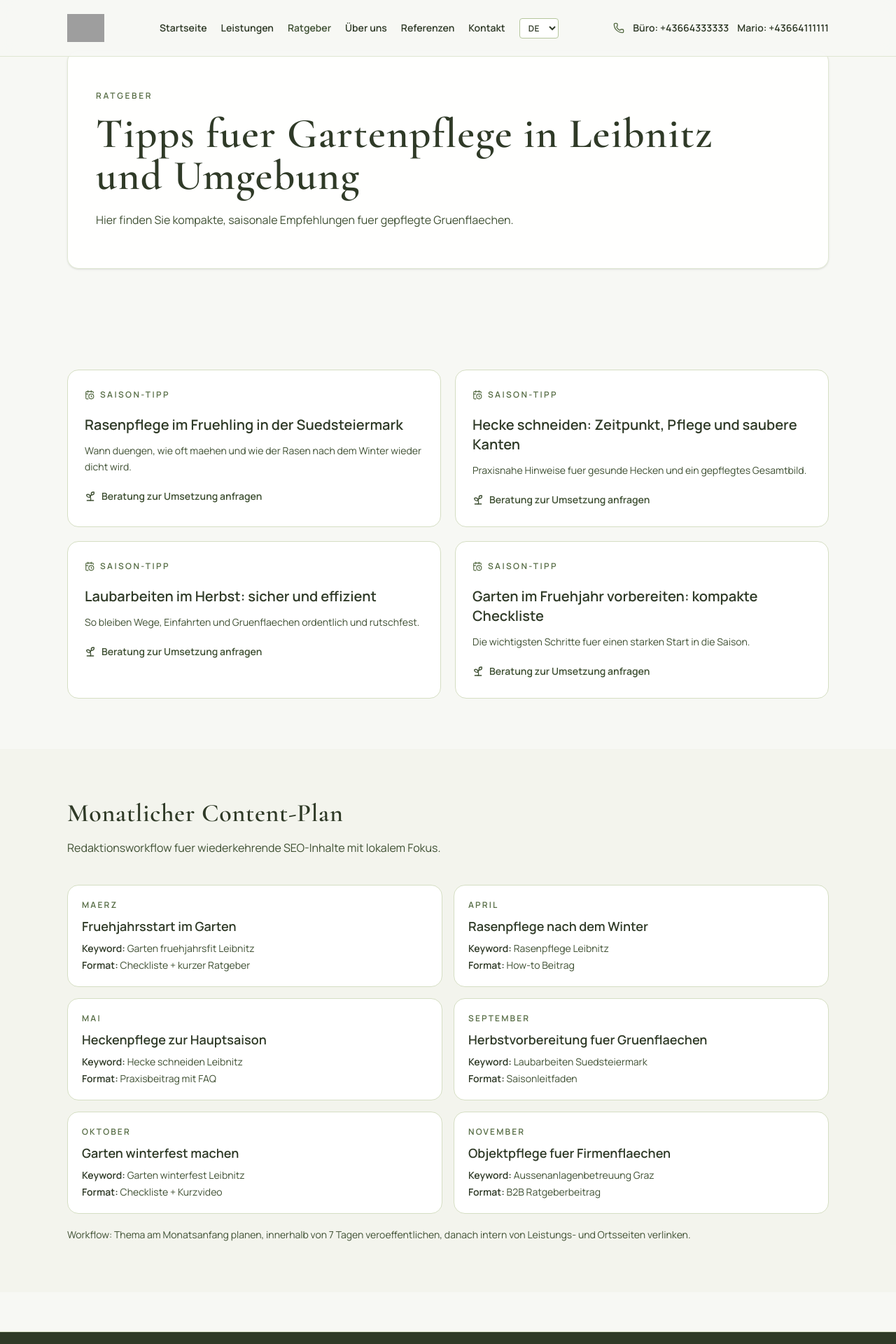
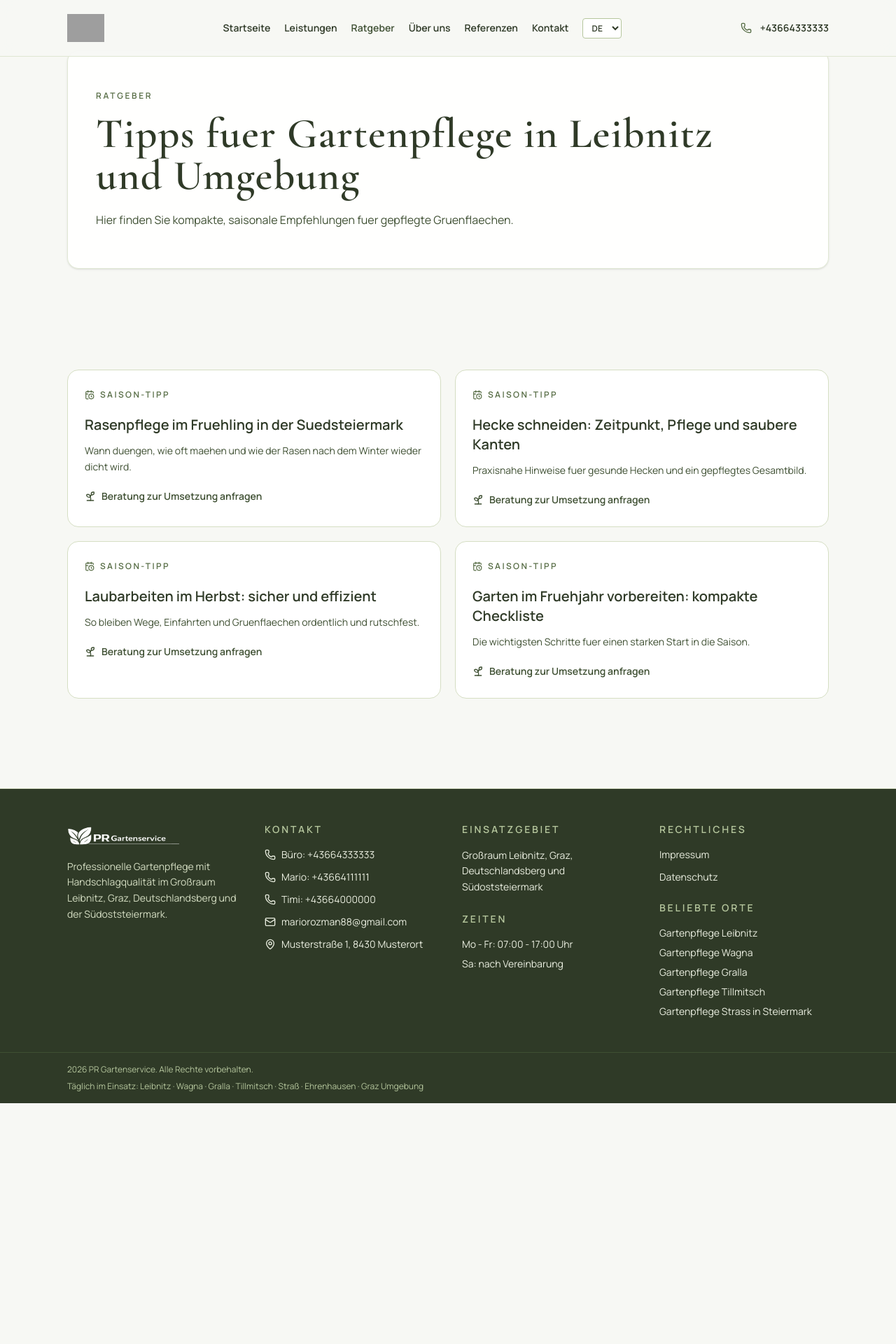
Before and after one commit to tipicoUEFN/gartenfirma, a React (Vite) app: page /ratgeber in a window 1280 px wide. Shown: the top 1920 px of the page at 70% size. After the commit the page ends 1576 px from the top, so only its background shows below. Built offline with nearby package versions, Linux system fonts and the light colour scheme; grey boxes are pictures that could not be loaded.

Commit message:
Refine trust copy and internal planning cleanup

```diff
--- a/src/components/Navbar.jsx
+++ b/src/components/Navbar.jsx
@@ -10,7 +10,7 @@ function Navbar() {
   const [isOpen, setIsOpen] = useState(false)
   const iconLogoSrc = `${import.meta.env.BASE_URL}images/logo/logo1024x1024.svg`
   const horizontalLogoSrc = `${import.meta.env.BASE_URL}images/logo/logo1600x400.svg`
-  const mainContacts = businessData.phoneContacts.slice(0, 2)
+  const headerPhone = businessData.primaryPhone
   const navigationItems = [
     { label: t('navbar.home'), to: '/' },
     { label: t('navbar.services'), to: '/leistungen' },
@@ -57,13 +57,9 @@ function Navbar() {
 
         <div className="hidden items-center gap-3 lg:flex">
           <Phone size={16} className="text-olive-600" />
-          <div className="flex items-center gap-3 text-sm font-semibold text-olive-800">
-            {mainContacts.map((contact) => (
-              <a key={contact.phone} href={`tel:${contact.phone}`} className="hover:text-olive-600">
-                {contact.label}: {contact.phone}
-              </a>
-            ))}
-          </div>
+          <a href={`tel:${headerPhone}`} className="text-sm font-semibold text-olive-800 hover:text-olive-600">
+            {headerPhone}
+          </a>
         </div>
 
         <button
@@ -94,11 +90,9 @@ function Navbar() {
                 {item.label}
               </NavLink>
             ))}
-            {mainContacts.map((contact) => (
-              <a key={contact.phone} href={`tel:${contact.phone}`} className="mt-2 rounded-lg bg-olive-700 px-4 py-3 text-sm font-semibold text-white">
-                {t('navbar.callNow')}: {contact.label} {contact.phone}
-              </a>
-            ))}
+            <a href={`tel:${headerPhone}`} className="mt-2 rounded-lg bg-olive-700 px-4 py-3 text-sm font-semibold text-white">
+              {t('navbar.callNow')}: {headerPhone}
+            </a>
           </nav>
         </div>
       ) : null}
--- a/src/config/contentCalendar.js
+++ /dev/null
@@ -1,38 +0,0 @@
-export const contentCalendar = [
-  {
-    month: 'Maerz',
-    topic: 'Fruehjahrsstart im Garten',
-    primaryKeyword: 'Garten fruehjahrsfit Leibnitz',
-    format: 'Checkliste + kurzer Ratgeber',
-  },
-  {
-    month: 'April',
-    topic: 'Rasenpflege nach dem Winter',
-    primaryKeyword: 'Rasenpflege Leibnitz',
-    format: 'How-to Beitrag',
-  },
-  {
-    month: 'Mai',
-    topic: 'Heckenpflege zur Hauptsaison',
-    primaryKeyword: 'Hecke schneiden Leibnitz',
-    format: 'Praxisbeitrag mit FAQ',
-  },
-  {
-    month: 'September',
-    topic: 'Herbstvorbereitung fuer Gruenflaechen',
-    primaryKeyword: 'Laubarbeiten Suedsteiermark',
-    format: 'Saisonleitfaden',
-  },
-  {
-    month: 'Oktober',
-    topic: 'Garten winterfest machen',
-    primaryKeyword: 'Garten winterfest Leibnitz',
-    format: 'Checkliste + Kurzvideo',
-  },
-  {
-    month: 'November',
-    topic: 'Objektpflege fuer Firmenflaechen',
-    primaryKeyword: 'Aussenanlagenbetreuung Graz',
-    format: 'B2B Ratgeberbeitrag',
-  },
-]
--- a/src/pages/GuidesPage.jsx
+++ b/src/pages/GuidesPage.jsx
@@ -1,9 +1,7 @@
 import { CalendarClock, Sprout } from 'lucide-react'
 import { Link } from 'react-router-dom'
-import SectionTitle from '../components/SectionTitle'
 import PageHero from '../components/PageHero'
 import SeoHead from '../components/SeoHead'
-import { contentCalendar } from '../config/contentCalendar'
 
 const guides = [
   {
@@ -57,28 +55,6 @@ function GuidesPage() {
           ))}
         </div>
       </section>
-
-      <section className="section-spacing bg-olive-100/40">
-        <div className="container-width">
-          <SectionTitle
-            title="Monatlicher Content-Plan"
-            description="Redaktionsworkflow fuer wiederkehrende SEO-Inhalte mit lokalem Fokus."
-          />
-          <div className="grid gap-4 lg:grid-cols-2">
-            {contentCalendar.map((entry) => (
-              <article key={entry.month} className="rounded-2xl border border-olive-200 bg-white p-5">
-                <p className="text-xs font-semibold uppercase tracking-[0.18em] text-olive-600">{entry.month}</p>
-                <h2 className="mt-2 text-lg font-semibold text-olive-800">{entry.topic}</h2>
-                <p className="mt-2 text-sm text-olive-700"><span className="font-semibold text-olive-800">Keyword:</span> {entry.primaryKeyword}</p>
-                <p className="mt-1 text-sm text-olive-700"><span className="font-semibold text-olive-800">Format:</span> {entry.format}</p>
-              </article>
-            ))}
-          </div>
-          <p className="mt-5 text-sm text-olive-700">
-            Workflow: Thema am Monatsanfang planen, innerhalb von 7 Tagen veroeffentlichen, danach intern von Leistungs- und Ortsseiten verlinken.
-          </p>
-        </div>
-      </section>
     </>
   )
 }
--- a/src/pages/ReferencesPage.jsx
+++ b/src/pages/ReferencesPage.jsx
@@ -46,8 +46,8 @@ function ReferencesPage() {
       <section className="section-spacing bg-olive-100/40">
         <div className="container-width">
           <SectionTitle
-            title="Einsatzbeispiele nach Ort"
-            description="Konkrete Fallbeispiele aus der Region mit Leistung, Objektart und Betreuungsrhythmus."
+            title="Einsaetze nach Ort"
+            description="Konkrete Projekte aus der Region mit Leistung, Objektart und Betreuungsrhythmus."
           />
           <div className="grid gap-5 lg:grid-cols-2">
             {caseStudies.map((study) => (
@@ -59,7 +59,7 @@ function ReferencesPage() {
                   <p className="rounded-full bg-olive-50 px-3 py-1 text-xs font-semibold text-olive-700">{study.service}</p>
                   <p className="rounded-full bg-olive-50 px-3 py-1 text-xs font-semibold text-olive-700">{study.objectType}</p>
                 </div>
-                <h3 className="mt-4 text-lg font-semibold text-olive-800">Fallbeispiel {study.town}</h3>
+                <h3 className="mt-4 text-lg font-semibold text-olive-800">Projekt in {study.town}</h3>
                 <p className="mt-3 text-sm text-olive-700"><span className="font-semibold text-olive-800">Ausgangslage:</span> {study.challenge}</p>
                 <p className="mt-2 text-sm text-olive-700"><span className="font-semibold text-olive-800">Umsetzung:</span> {study.approach}</p>
                 <p className="mt-2 text-sm text-olive-700"><span className="font-semibold text-olive-800">Ergebnis:</span> {study.result}</p>
```
Also changed, not shown: 1 other file (tests, documents, lock files or other folders).
